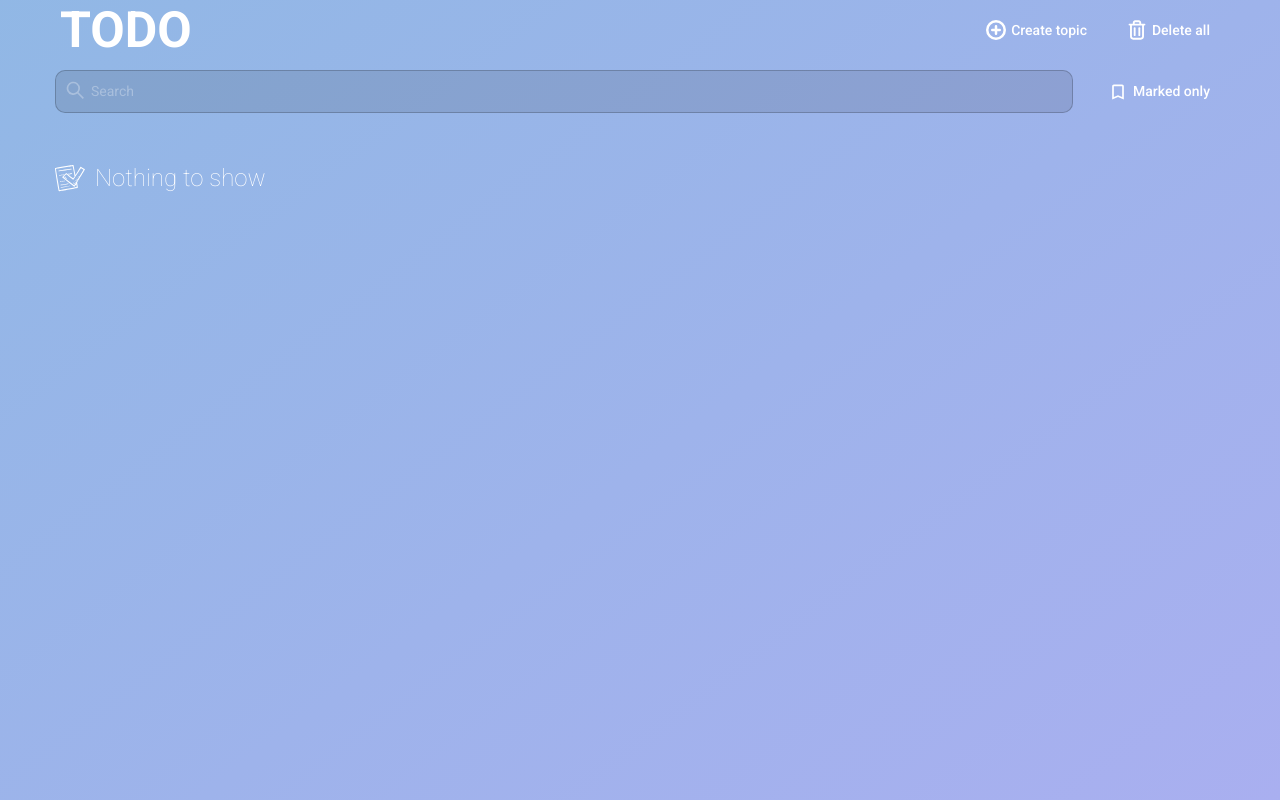
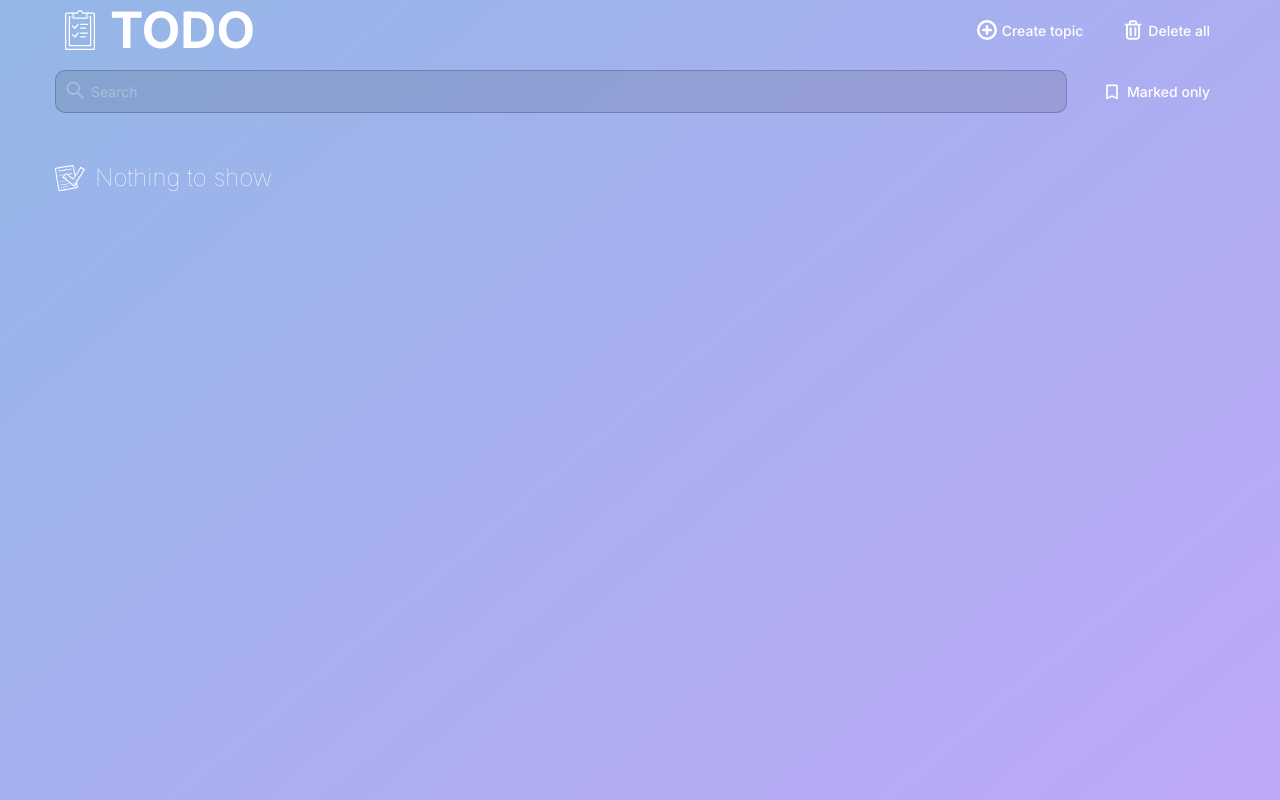
Before and after one commit to stepblazev/todo-typescript, a website built with Vite: page index.html in a window 1280 px wide. Built offline with nearby package versions, Linux system fonts and the light colour scheme.

Commit message:
1.0.1 Inter font

```diff
--- a/index.html
+++ b/index.html
@@ -7,7 +7,10 @@
     <meta name="viewport" content="width=device-width, initial-scale=1.0" />
     <link rel="stylesheet" href="src/styles/index.scss" />
     <title>TODO App</title>
-</head>
+    <link rel="preconnect" href="https://fonts.googleapis.com">
+    <link rel="preconnect" href="https://fonts.gstatic.com" crossorigin>
+    <link href="https://fonts.googleapis.com/css2?family=Inter:wght@100;300;400;500;700;900&display=swap"
+        rel="stylesheet">
 
 <body>
     <div id="app">
@@ -16,7 +19,25 @@
                 <header class="header">
                     <div class="header__content">
                         <div class="header__controls">
-                            <h1 class="header__logo">TODO</h1>
+                            <h1 class="header__logo">
+                                <svg data-name="Слой 1" id="Слой_1" viewBox="0 0 128 128"
+                                    xmlns="http://www.w3.org/2000/svg">
+                                    <title />
+                                    <path
+                                        d="M110.13,9.69A6.41,6.41,0,0,0,105.77,8h-32a10.18,10.18,0,0,0-2.48-4.86A9.94,9.94,0,0,0,63.94,0h0a9.9,9.9,0,0,0-9.88,8H22a6,6,0,0,0-6,6V122a6,6,0,0,0,6,6h84a5.94,5.94,0,0,0,6-6V14A5.85,5.85,0,0,0,110.13,9.69ZM55.86,12a2,2,0,0,0,2-2,5.91,5.91,0,0,1,6.08-6h0A5.88,5.88,0,0,1,68.4,5.86,6.19,6.19,0,0,1,70,10a2,2,0,0,0,2,2H84V24H44V12ZM108,122a2,2,0,0,1-2,2H22a2,2,0,0,1-2-2V14a2,2,0,0,1,2-2H40V26a2,2,0,0,0,2,2H86a2,2,0,0,0,2-2V12h17.77a2.38,2.38,0,0,1,1.63.61A1.85,1.85,0,0,1,108,14Z" />
+                                    <path
+                                        d="M98,20H94a2,2,0,0,0,0,4h2v88H32V24h2a2,2,0,0,0,0-4H30a2,2,0,0,0-2,2v92a2,2,0,0,0,2,2H98a2,2,0,0,0,2-2V22A2,2,0,0,0,98,20Z" />
+                                    <path d="M66,48H88a2,2,0,0,0,0-4H66a2,2,0,0,0,0,4Z" />
+                                    <path d="M66,60H82a2,2,0,0,0,0-4H66a2,2,0,0,0,0,4Z" />
+                                    <path
+                                        d="M46,59.8a2,2,0,0,0,1.41.58h.09A2,2,0,0,0,49,59.67L59.53,47a2,2,0,1,0-3.06-2.57l-9.19,11-5.87-5.86a2,2,0,0,0-2.82,2.83Z" />
+                                    <path d="M88,76H66a2,2,0,0,1,0-4H88a2,2,0,0,1,0,4Z" />
+                                    <path d="M82,88H66a2,2,0,0,1,0-4H82a2,2,0,0,1,0,4Z" />
+                                    <path
+                                        d="M47.41,88.38A2,2,0,0,1,46,87.8l-7.41-7.41a2,2,0,1,1,2.82-2.83l5.87,5.86,9.19-11A2,2,0,1,1,59.53,75L49,87.67a2,2,0,0,1-1.45.71Z" />
+                                </svg>
+                                <span>TODO</span>
+                            </h1>
                             <button id="add" class="hoverable" tabindex="1">
                                 <svg viewBox="0 0 96 96" xmlns="http://www.w3.org/2000/svg">
                                     <title />
--- a/package.json
+++ b/package.json
@@ -1,7 +1,7 @@
 {
 	"name": "todo-typescript",
 	"private": true,
-	"version": "0.0.1",
+	"version": "1.0.1",
 	"type": "module",
 	"scripts": {
 		"dev": "vite --open --host",
--- a/src/styles/_variables.scss
+++ b/src/styles/_variables.scss
@@ -3,8 +3,8 @@ $primary: #4a55a2;
 $secondary: #ffffff;
 $gray: #9d9d9d;
 // ACTION COLORS
-$addColor: rgb(8, 230, 93);
-$deleteColor: rgb(255, 24, 74);
+$addColor: rgb(47, 216, 112);
+$deleteColor: rgb(235, 31, 75);
 $markedColor: rgb(255, 218, 11);
 
 // CONTAINER
--- a/src/styles/app.scss
+++ b/src/styles/app.scss
@@ -57,15 +57,34 @@
 	flex-direction: column;
 
 	&__logo {
+		@include slideInRight(0s);
 		flex-grow: 1;
 		margin-right: 20px;
 		padding: 5px;
-		font-size: 50px;
-		line-height: 1;
-		@include slideInRight(0s);
+		display: flex;
+		align-items: center;
+		gap: 10px;
+
+		span {
+			font-size: 50px;
+			line-height: 1;
+
+			@media (max-width: $breakpoint700) {
+				display: none;
+			}
+		}
+
+		svg {
+			width: 40px;
+			height: 40px;
+
+			@media (max-width: $breakpoint700) {
+				width: 30px;
+				height: 30px;
+			}
+		}
 
 		@media (max-width: $breakpoint700) {
-			font-size: 24px;
 			margin-right: 0;
 		}
 	}
--- a/src/styles/index.scss
+++ b/src/styles/index.scss
@@ -1,11 +1,10 @@
-@import url('https://fonts.googleapis.com/css2?family=Roboto:wght@100;300;400;500;700;900&display=swap');
 @import './variables';
 @import './mixins';
 @import './reset.scss';
 @import './app.scss';
 
 * {
-	font-family: Roboto;
+	font-family: 'Inter', sans-serif;
 	color: $secondary;
 }
 
@@ -21,13 +20,14 @@
 	width: 100vw;
 
 	background: linear-gradient(
-		323deg,
+		320deg,
 		rgba(203, 163, 255, 1) 0%,
-		rgb(113, 195, 215) 46%,
-		rgba(97, 108, 190, 1) 100%
+		rgb(113, 195, 215) 33.3%,
+		rgb(248, 146, 194) 66.6%,
+		rgb(117, 128, 212) 100%
 	);
-	background-size: 1400% 100%;
-	animation: gradientAnimation 10s ease infinite alternate;
+	background-size: 1000% 100%;
+	animation: gradientAnimation 7s ease infinite alternate;
 }
 
 @keyframes gradientAnimation {
--- a/vite.config.ts
+++ b/vite.config.ts
@@ -1,6 +1,5 @@
 import { defineConfig } from 'vite';
 
 export default defineConfig({
-	plugins: [],
 	base: '',
 });
```
